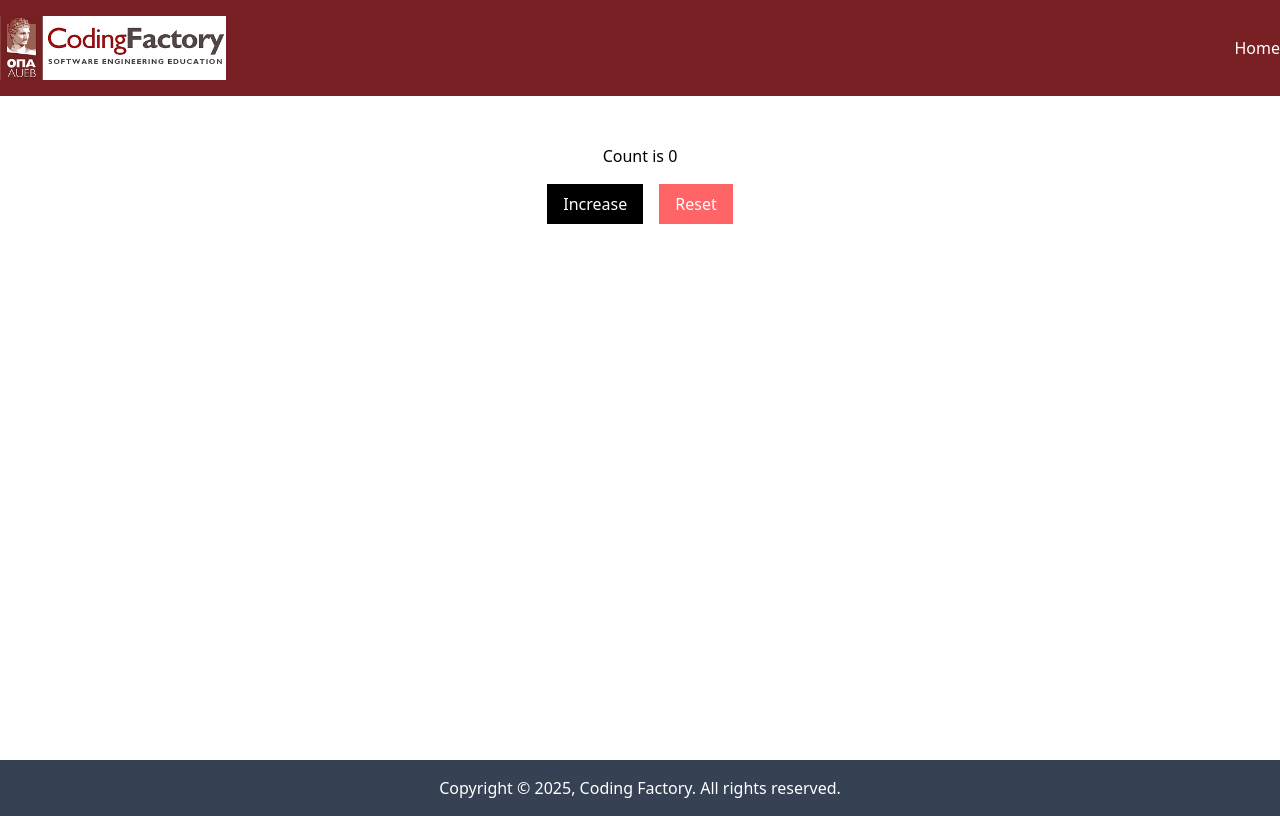
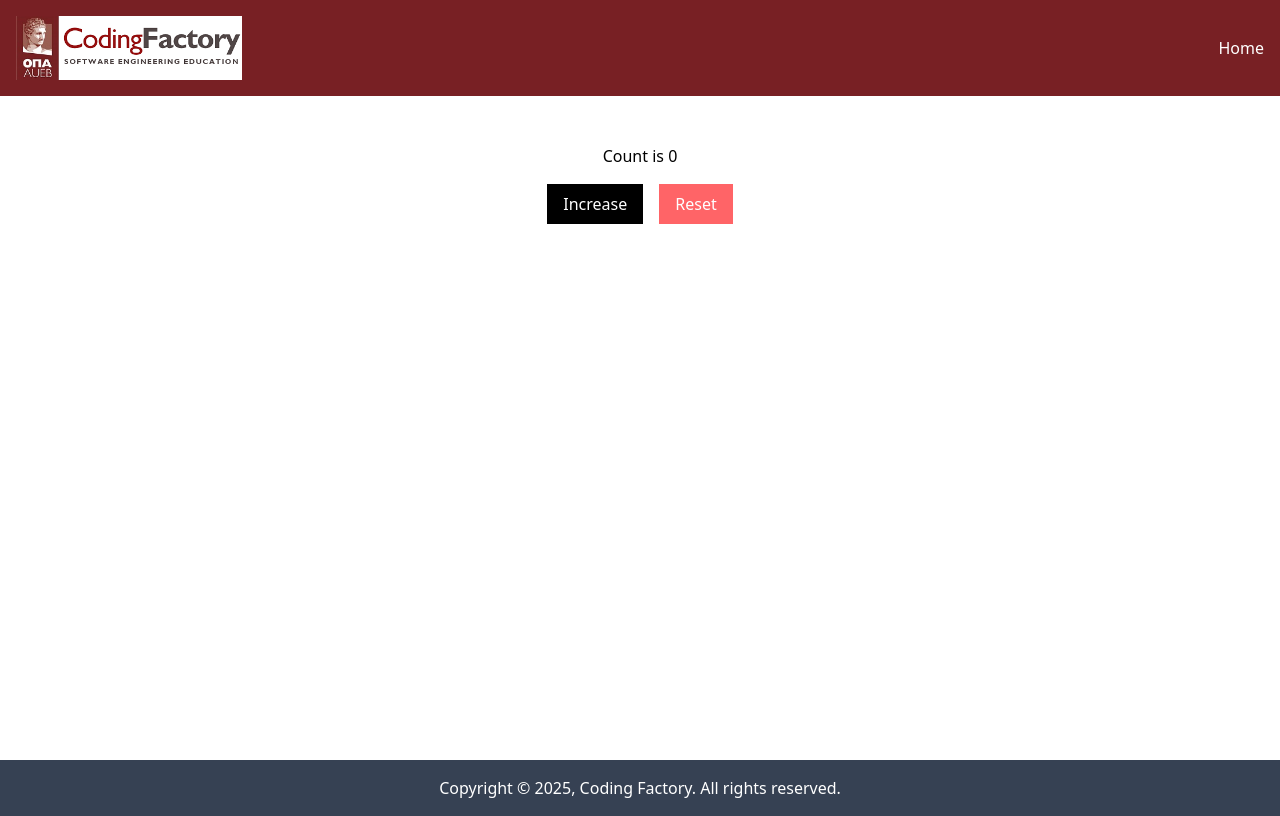
Before and after one commit to StavriannaLeon/react-intro, a React (Vite) app: page / in a window 1280 px wide. Built offline with nearby package versions, Linux system fonts and the light colour scheme.

Commit message:
feat: add padding

```diff
--- a/src/components/Header.tsx
+++ b/src/components/Header.tsx
@@ -4,7 +4,7 @@
     return (
         <>
             <header className="bg-[#782024] fixed w-full">
-                <div className="container mx-auto flex justify-between items-center">
+                <div className="container mx-auto px-4 flex justify-between items-center">
                     <CodingFactoryLogo/>
                     <a className="text-white hover:underline-offset-4" href="/">Home</a>
                 </div>
```
